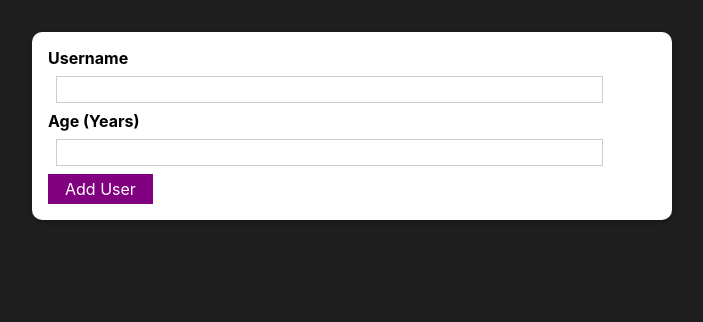
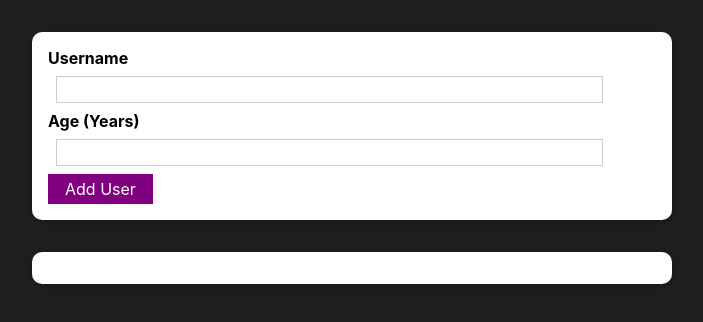
Before and after one commit to Darshan-Limbani/Learn-React, a React (Create React App) app: page / in a window 1280 px wide. Shown: the top 322 px of the page, without its empty margins (288-991 px from the left). Built offline with nearby package versions, Linux system fonts and the light colour scheme.

Commit message:
Added UsersList Component

```diff
--- a/src/App.js
+++ b/src/App.js
@@ -1,11 +1,14 @@
-import logo from './logo.svg';
 import './App.css';
 import AddUsers from "./components/users/AddUsers";
+import UsersList from "./components/users/UsersList";
 
 function App() {
-  return (
-      <AddUsers></AddUsers>
-  );
+    return (
+        <div>
+            <AddUsers/>
+            <UsersList users={[]}/>
+        </div>
+    );
 }
 
 export default App;
--- a/src/components/UI/Button.module.css
+++ b/src/components/UI/Button.module.css
@@ -1,4 +1,5 @@
 .button{
+    width: 100%;
     font: inherit;
     border: 1px solid purple;
     background:  purple;
@@ -15,3 +16,9 @@
 .button:focus{
     outline: none;
 }
+
+@media (min-width: 786px) {
+    .button {
+        width: auto;
+    }
+}
--- /dev/null
+++ b/src/components/users/UsersList.js
@@ -0,0 +1,18 @@
+import Card from "../UI/Card";
+import classes from "./UsersList.module.css";
+
+const UsersList = (props) => {
+    return (
+        <Card className={classes.users}>
+            <ul>
+                {props.users.map((user) => (
+                    <li>
+                        {user.name} ({user.age} years old.)
+                    </li>))}
+            < /ul>
+        </Card>
+    )
+}
+
+
+export default UsersList;
--- /dev/null
+++ b/src/components/users/UsersList.module.css
@@ -0,0 +1,16 @@
+.users {
+    margin: 2rem auto;
+    width: 90%;
+    max-width: 40rem;
+}
+
+.users ul {
+    list-style: none;
+    padding: 1rem;
+}
+
+.users li {
+    border: 1px solid #ccc;
+    margin: 0.5rem 0;
+    padding: 0.5rem;
+}
```
Also changed, not shown: src/components/users/Adduser.module.css (line endings or trailing spaces).
